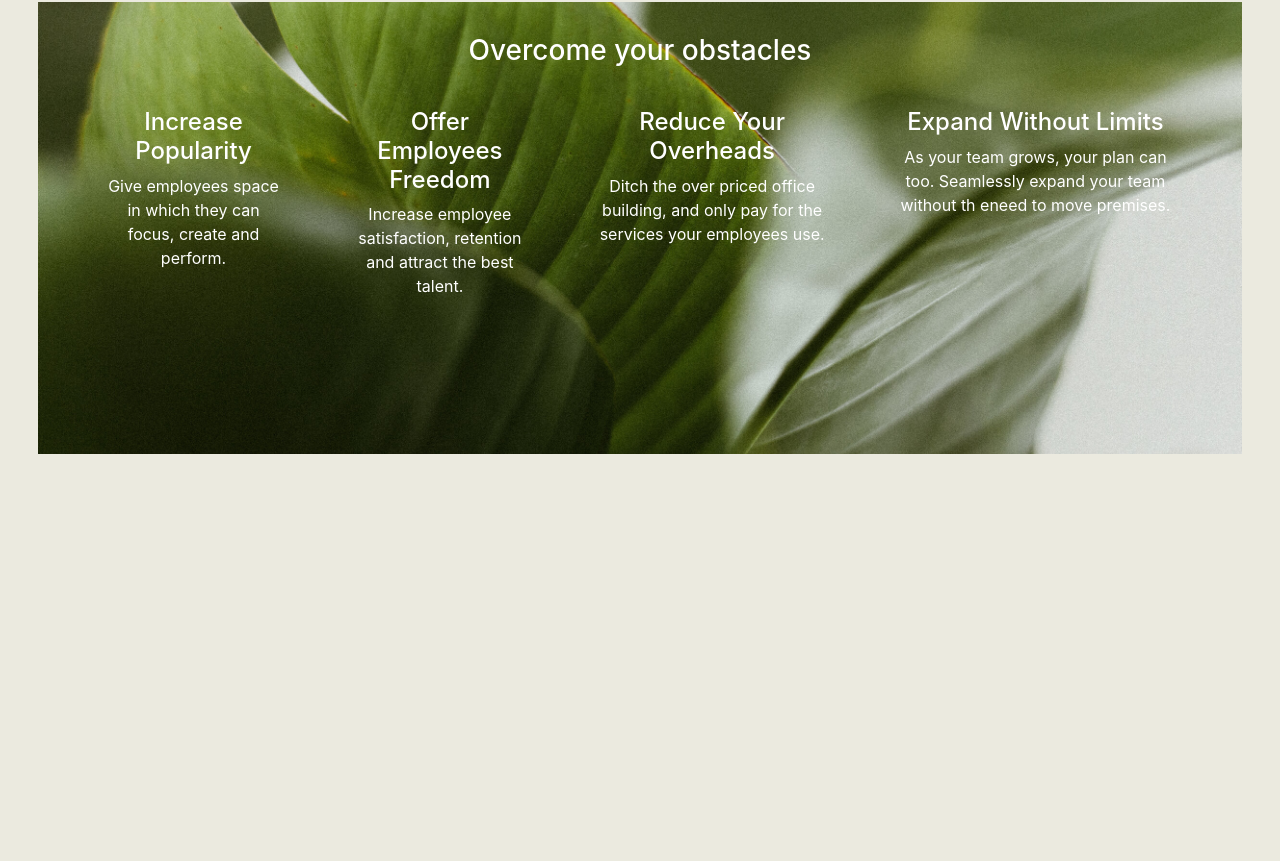
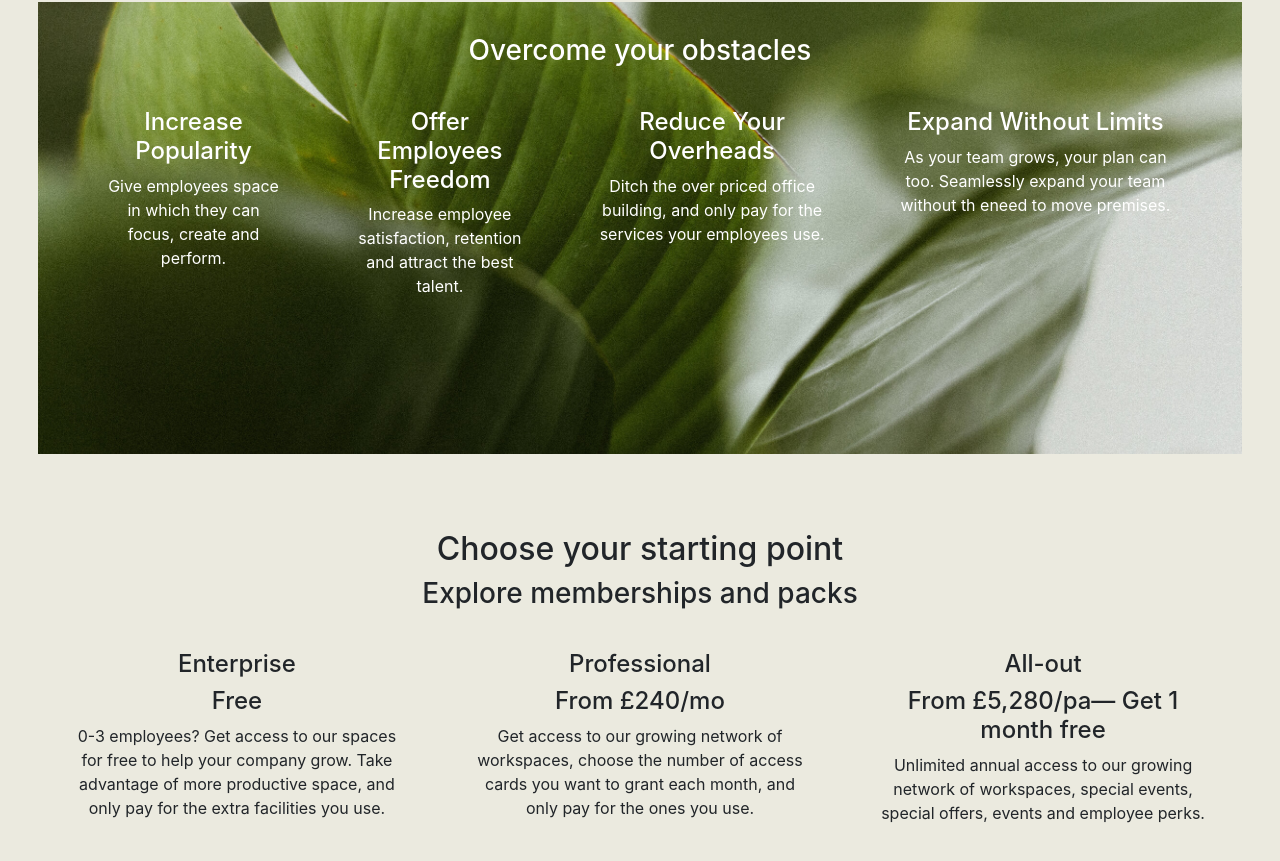
Before and after one commit to JakeLeigh/Yak, a React (Create React App) app in the folder Yak/Yak/ClientApp/: page / in a window 1280 px wide. Shown: the part 2130-2991 px from the top of the page. Before the commit the page ends 2622 px from the top, so only its background shows below. Built offline with nearby package versions, Linux system fonts and the light colour scheme.

Commit message:
Create pricing component and add content

```diff
--- a/Yak/Yak/ClientApp/src/components/Home.js
+++ b/Yak/Yak/ClientApp/src/components/Home.js
@@ -2,6 +2,7 @@ import React, {Component, Fragment} from 'react';
 import LearnMore from './LearnMore/LearnMore';
 import Nav from './Nav/Nav';
 import Obstacles from './Obstacles/Obstacles';
+import Pricing from './Pricing/Pricing';
 import SplashScreen from  './SplashScreen/SplashScreen';
 
 class Home extends Component{
@@ -12,6 +13,7 @@ class Home extends Component{
        <SplashScreen />
        <LearnMore />
        <Obstacles />
+       <Pricing />
       </Fragment>
     )
   }
--- /dev/null
+++ b/Yak/Yak/ClientApp/src/components/Pricing/Pricing.css
@@ -0,0 +1,18 @@
+.pricing {
+  padding-top: 3vw;
+  padding-right: 3vw;
+  padding-bottom: 3vw;
+  padding-left: 3vw;
+  text-align: center;
+  width: 100%;
+}
+
+.pricingDiv {
+  display: flex;
+  flex-direction: row;
+  justify-content: space-between;
+}
+.pricingDiv div {
+  padding: 2rem;
+  width: 33%;
+}
--- /dev/null
+++ b/Yak/Yak/ClientApp/src/components/Pricing/Pricing.js
@@ -0,0 +1,32 @@
+import React, {Component, Fragment} from 'react';
+import './Pricing.css';
+
+class Pricing extends React.Component{
+  render(){
+    return (
+      <div class='pricing'>
+        <h2>Choose your starting point</h2>
+        <h3>Explore memberships and packs</h3>
+        <div class='pricingDiv'>
+          <div>
+            <h4>Enterprise</h4>
+            <h4>Free</h4>
+            <p>0-3 employees? Get access to our spaces for free to help your company grow. Take advantage of more productive space, and only pay for the extra facilities you use.</p>
+          </div>
+          <div>
+            <h4>Professional</h4>
+            <h4>From £240/mo</h4>
+            <p>Get access to our growing network of workspaces, choose the number of access cards you want to grant each month, and only pay for the ones you use.</p>
+          </div>
+          <div>
+            <h4>All-out</h4>
+            <h4>From £5,280/pa— Get 1 month free</h4>
+            <p>Unlimited annual access to our growing network of workspaces, special events, special offers, events and employee perks.</p>
+          </div>
+        </div>
+      </div>
+    )
+  }
+}
+
+export default Pricing;
```
